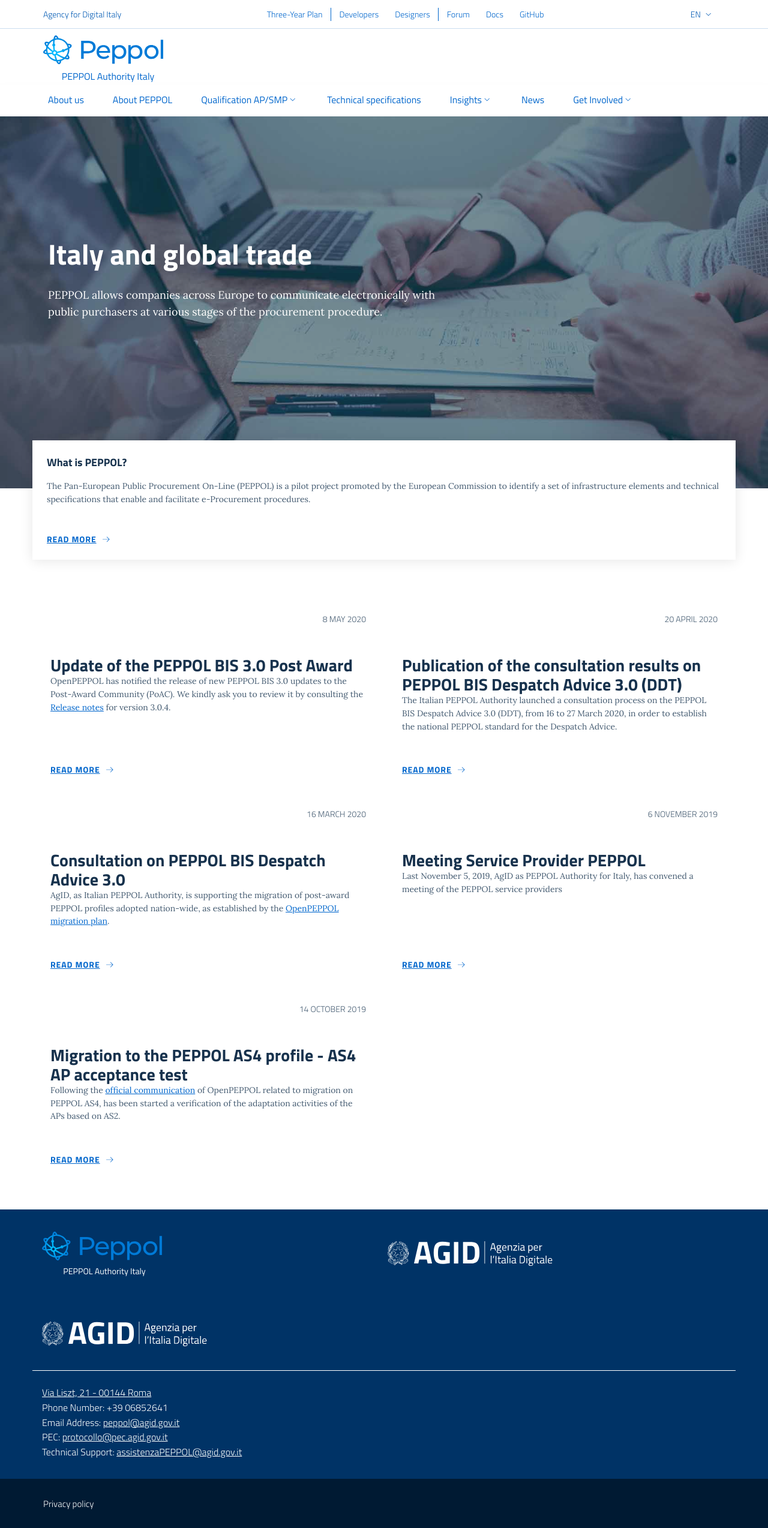
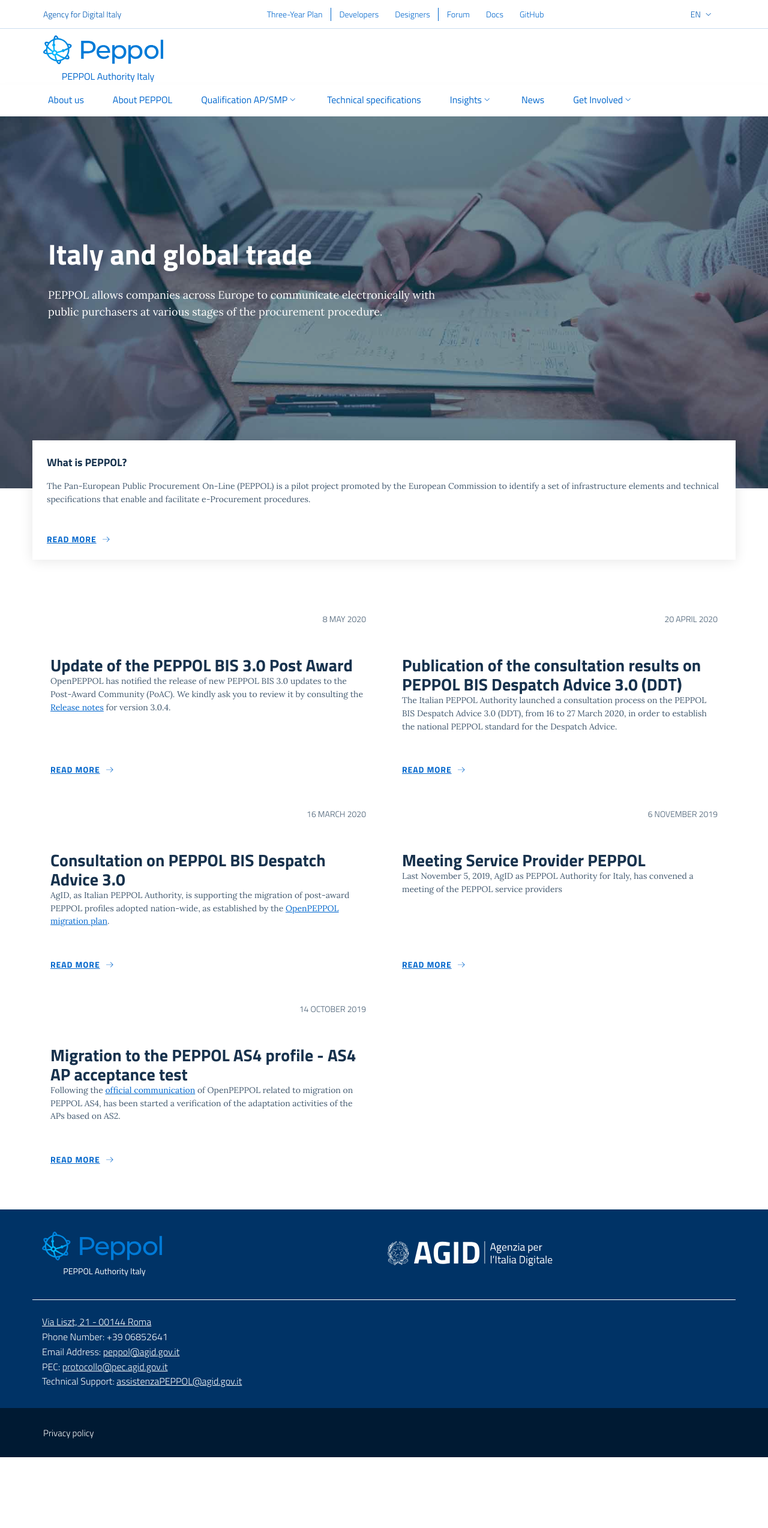
Before and after one commit to realeroberto/peppol.agid.gov.it, a Jekyll site: the page built from en/index.md, in a window 1280 px wide. Shown: the whole page at 60% size. Built offline with Jekyll 4.4.1, drawn with Linux system fonts in a browser that asks for light colours; comment, search, counter and statistics services are not loaded; after the commit the page ends 2429 px from its top, so only the background shows below that.

Commit message:
Revert "Add new <div> for logo"
This reverts commit aafd2636ae020cabb59a44269edc56904962266a.

```diff
--- a/_includes/footer/footer.html
+++ b/_includes/footer/footer.html
@@ -11,15 +11,6 @@
                   <h2 class="no_toc sr-only">{{ site.data.t.name[page.lang] }}</h2>
                   <h3 class="no_toc d-none d-md-block">{{ site.data.t.description[page.lang] }}</h3>
                 </div>
-              </a>
-            </div>
-          </div>
-
-          <div class="col-12 col-sm-6 col-md-4 d-flex align-items-center">
-            <div class="it-brand-wrapper">
-              <a href="https://www.agid.gov.it/" target="_blank">
-                <img src="{{ site.baseurl }}/assets/images/agid-logo.svg"
-                  alt="Agenzia per l'Italia Digitale" height="42">
               </a>
             </div>
           </div>
```
